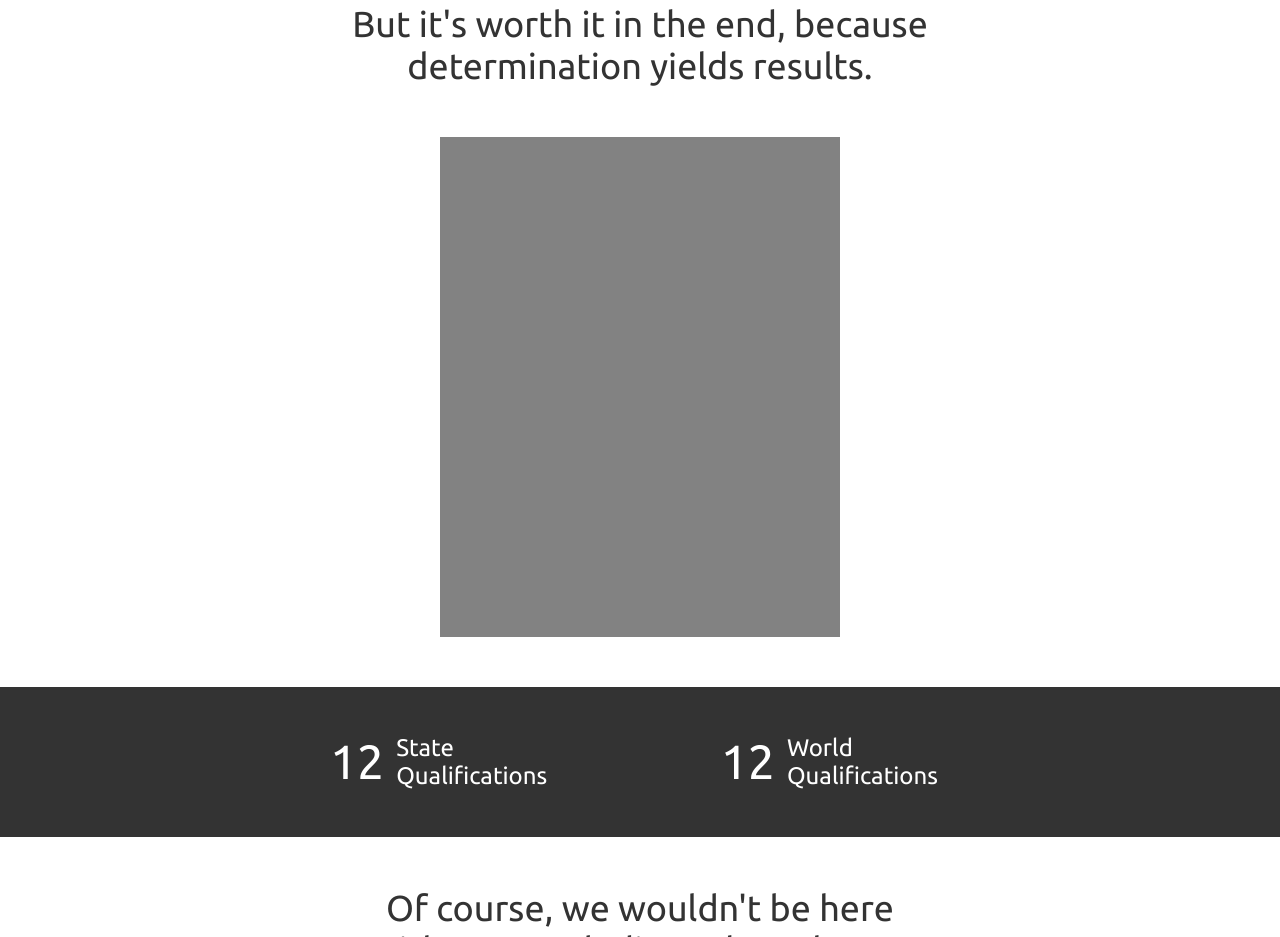
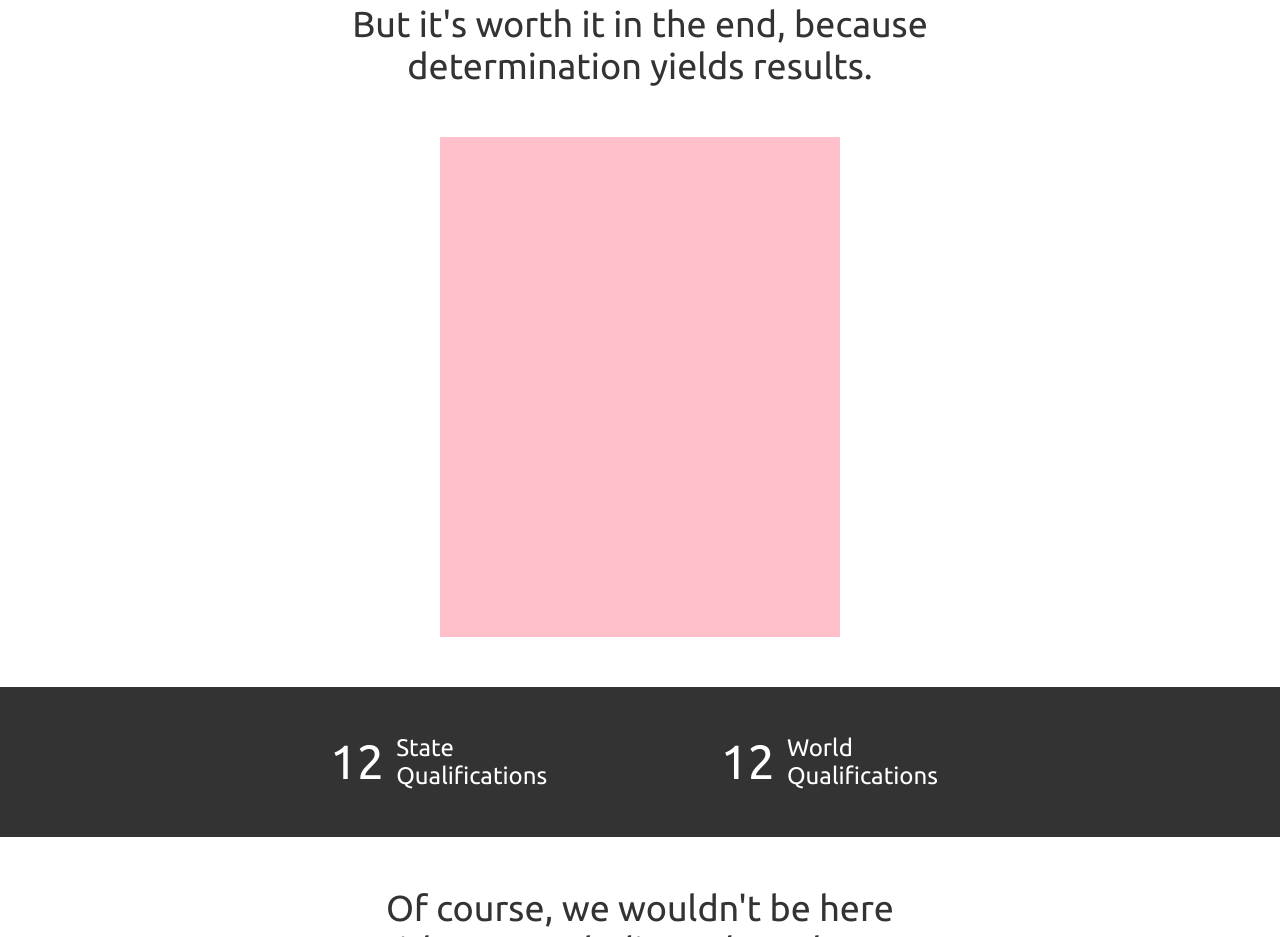
Before and after one commit to GreenNick/THS-Robotics-Site, a plain HTML site: page index.html in a window 1280 px wide. Shown: the part 2797-3734 px from the top of the page. Drawn offline with nearby package versions, Linux system fonts and the light colour scheme.

Commit message:
Makes placeholder award pink

```diff
--- a/assets/css/modules/_awards.sass
+++ b/assets/css/modules/_awards.sass
@@ -4,7 +4,7 @@ section.awards
     width: 400px
     max-width: 90%
     margin: auto auto 50px auto
-    background: $tertiary-grey
+    background: pink
   .qual-bar
     height: 150px
     width: 100%
```
Also changed, not shown: assets/css/main.css.
